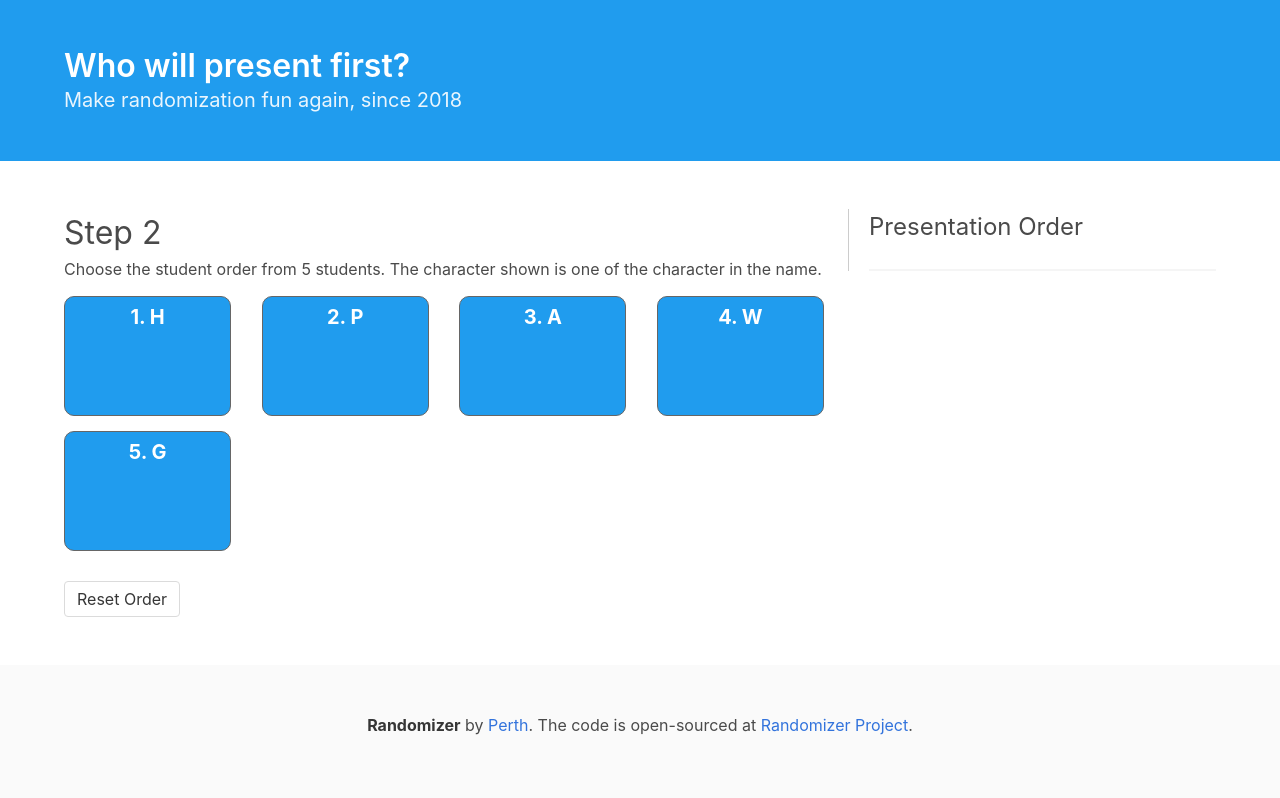
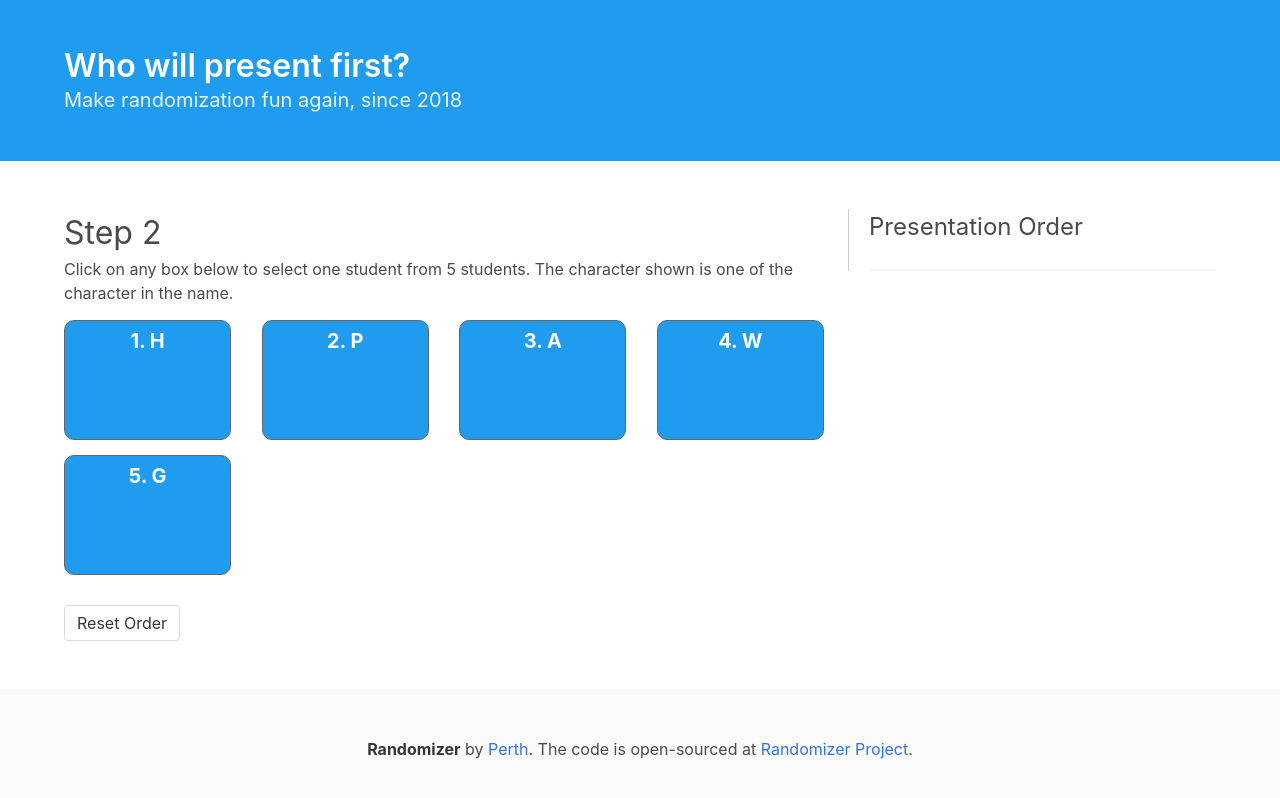
Before and after one commit to woraperth/randomizer, a plain HTML site: page index.html in a window 1280 px wide. Both pictures are taken after a click on the button "Start Randomizer!". Drawn offline with nearby package versions, Linux system fonts and the light colour scheme.

Commit message:
Edit text

```diff
--- a/index.html
+++ b/index.html
@@ -40,7 +40,7 @@ Wario</textarea><br>
             <div class="columns">
                 <div class="column is-two-third">
                    <h3 class="is-size-3">Step 2</h3>
-                    <p>Choose the student order from <span>{{ student_list.length }}</span> students. The character shown is one of the character in the name.</p>
+                    <p>Click on any box below to select one student from <span>{{ student_list.length }}</span> students. The character shown is one of the character in the name.</p>
                     <div class="student_list">
                         <div v-for="student in student_list" v-bind:class="[{ chosen: isChosen(student) }, 'student_item']" v-on:click="chooseStudent(student)">{{ isChosen(student) ? '' : student_list.indexOf(student) + 1 + '. ' }}{{ isChosen(student) ? student : showStudentName(student) }}</div>
                     </div>
```
